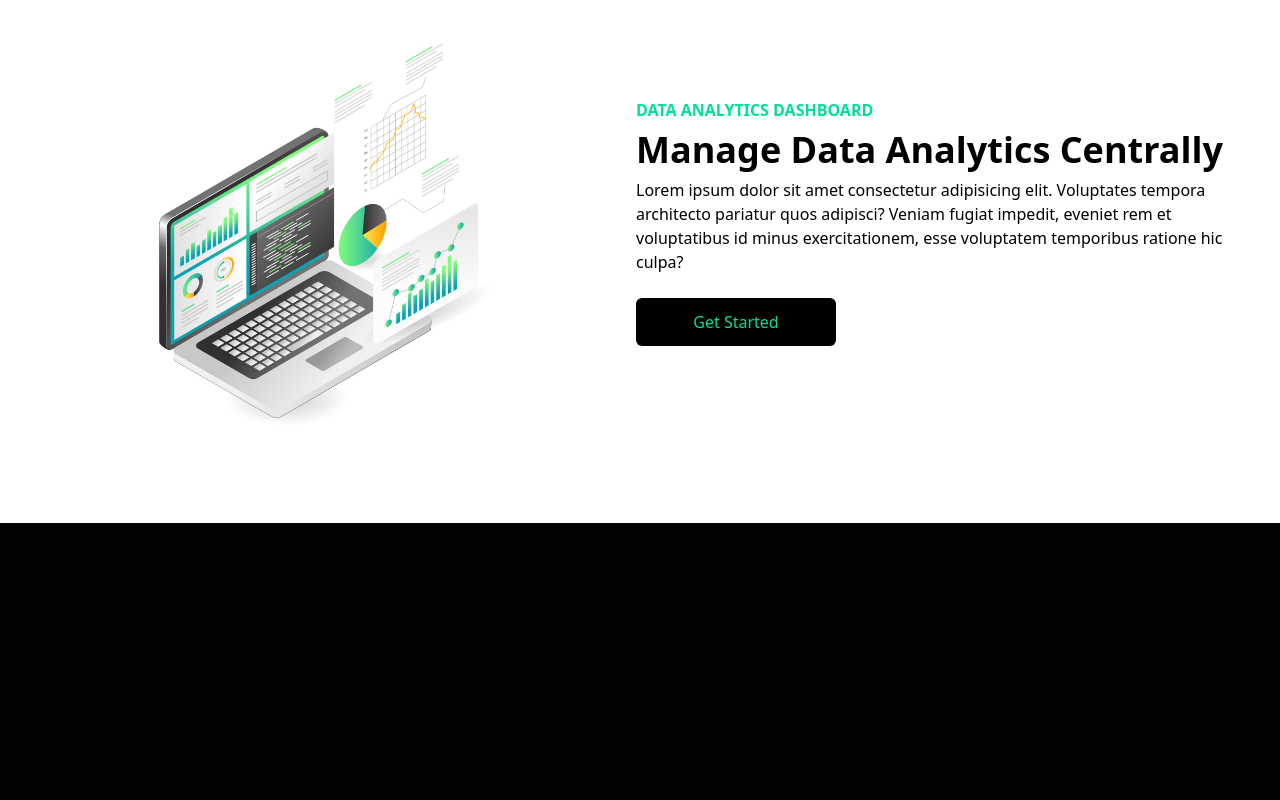
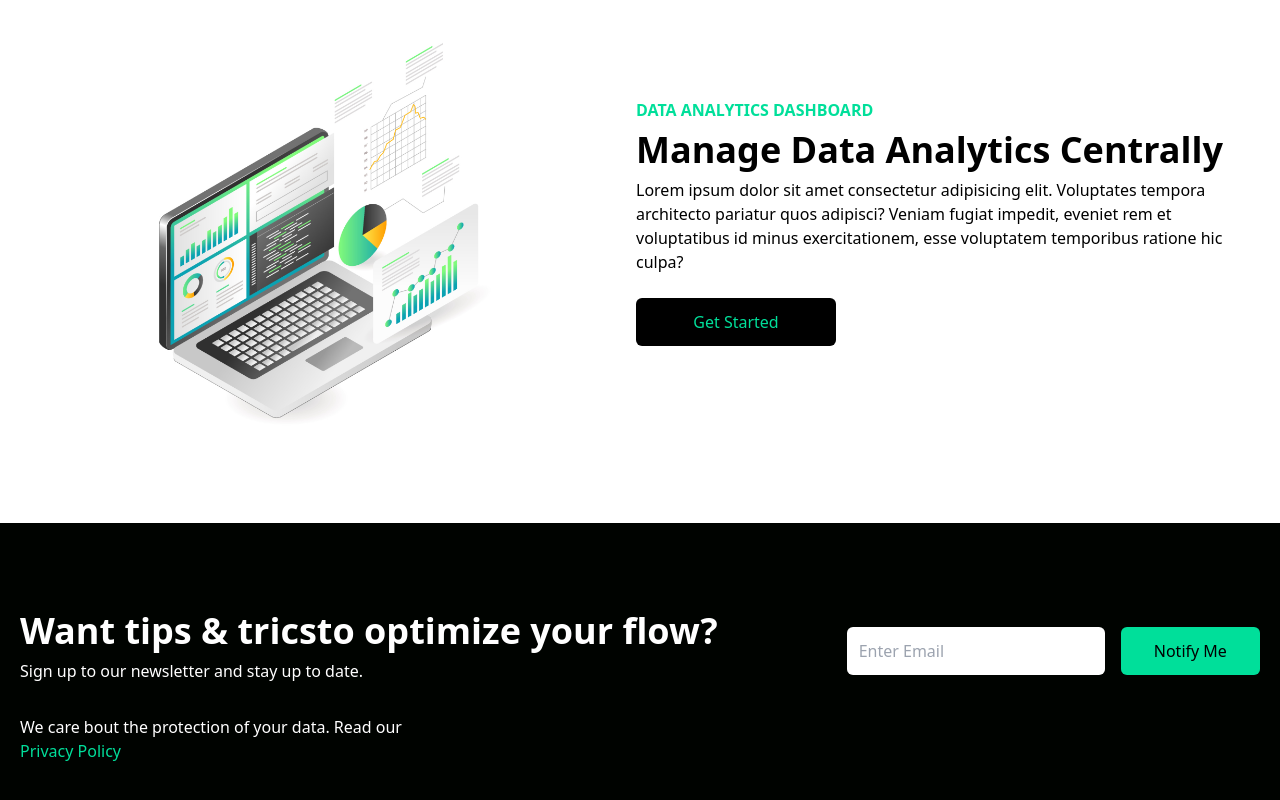
Before and after one commit to misharexviashvili/analyticsproject, a React (Create React App) app: page / in a window 1280 px wide. Shown: the part 854-1654 px from the top of the page. Before the commit the page ends 1377 px from the top, so only its background shows below. Built offline with nearby package versions, Linux system fonts and the light colour scheme.

Commit message:
Newsletter section

```diff
--- a/src/App.js
+++ b/src/App.js
@@ -2,12 +2,14 @@
 import { Analytics } from "./components/Analytics";
 import { Hero } from "./components/Hero";
 import { Navbar } from "./components/Navbar";
+import { Newsletter } from "./components/Newsletter";
 function App() {
   return (
     <div>
       <Navbar />
       <Hero />
       <Analytics />
+      <Newsletter />
     </div>
   );
 }
--- /dev/null
+++ b/src/components/Newsletter.jsx
@@ -0,0 +1,32 @@
+import React from "react";
+
+export const Newsletter = () => {
+  return (
+    <div className="w-full py-16 text-white px-4">
+      <div className="max-w-[1240px] mx-auto grid lg:grid-cols-3">
+        <div className="lg:col-span-2 my-4">
+          <h1 className="md:text-4xl sm:text-3xl text-2xl font-bold py-2">
+            Want tips & tricsto optimize your flow?
+          </h1>
+          <p>Sign up to our newsletter and stay up to date.</p>
+        </div>
+        <div className="my-4">
+          <div className="flex flex-col sm:flex-row items-center justify-between w-full">
+            <input
+              type="email"
+              placeholder="Enter Email"
+              className="p-3 flex w-full rounded-md text-black"
+            />
+            <button className="bg-[#00df9a] text-black w-[200px] rounded-md font-medium ml-4 my-6 px-6 py-3">
+              Notify Me
+            </button>
+          </div>
+        </div>
+        <p>
+          We care bout the protection of your data. Read our{" "}
+          <span className="text-[#00df9a]">Privacy Policy</span>
+        </p>
+      </div>
+    </div>
+  );
+};
```
